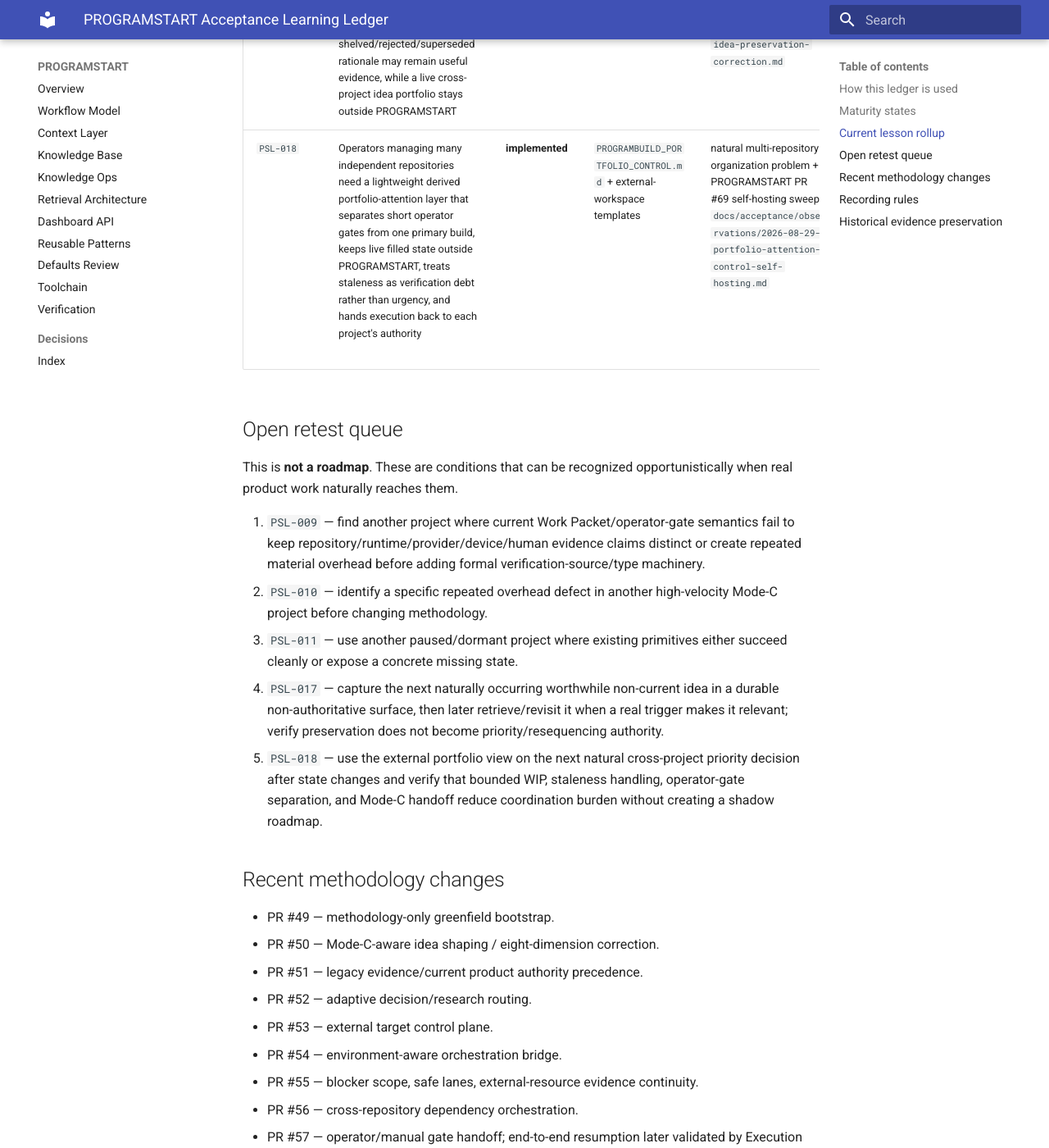
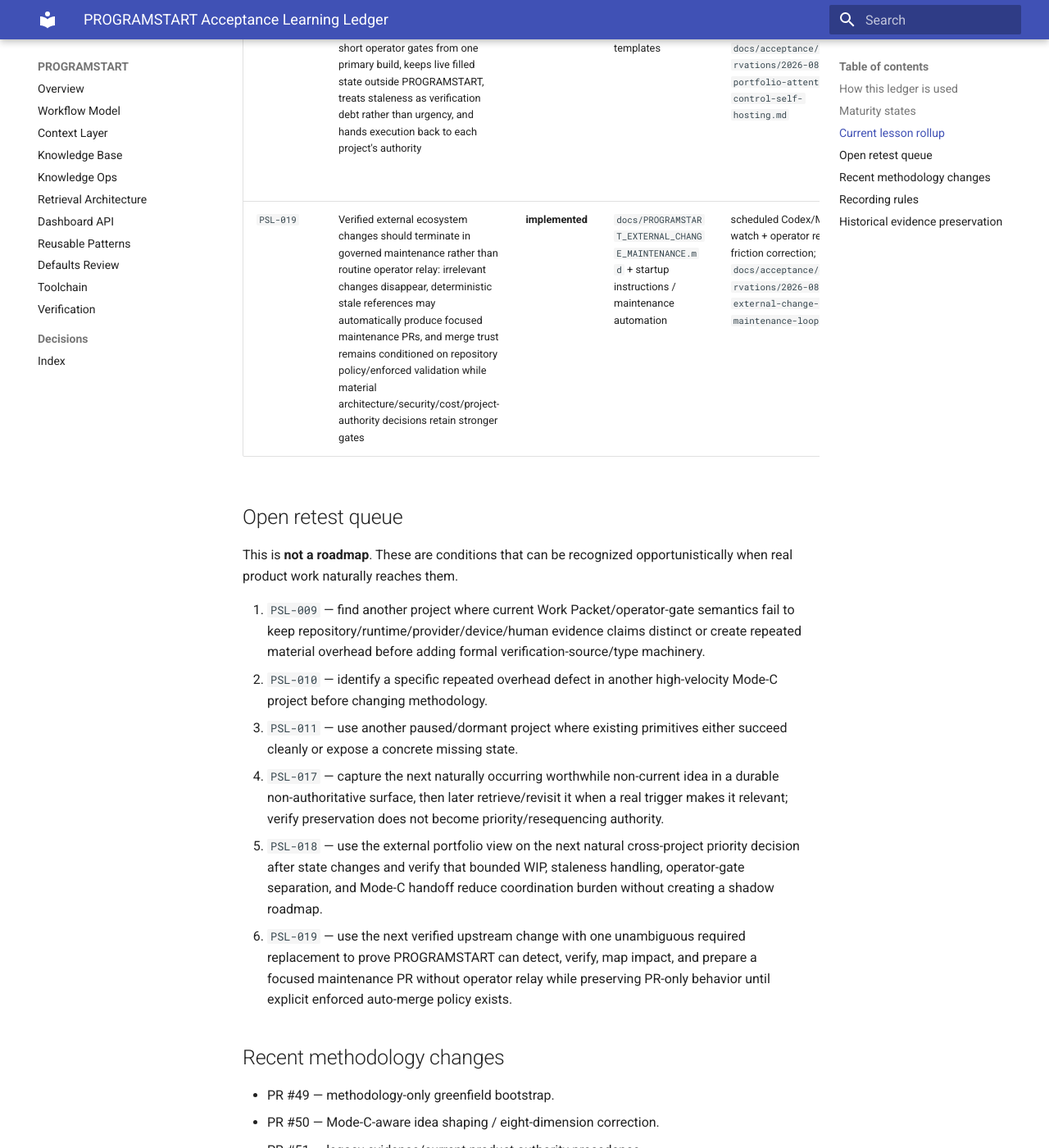
Before and after one commit to GrahamArdent/PROGRAMSTART, an MkDocs documentation site: the page built from docs/PROGRAMSTART_ACCEPTANCE_LEARNING_LEDGER.md, in a window 1280 px wide and 1400 px high, scrolled down 4473 px. Shown: the whole window at 82% size. Built offline with MkDocs 1.6.1 and Material for MkDocs 9.7.7, drawn with Linux system fonts in a browser that asks for light colours; some of the changed text lies outside the part shown.

Commit message:
docs(acceptance): register external maintenance lesson

```diff
--- a/docs/PROGRAMSTART_ACCEPTANCE_LEARNING_LEDGER.md
+++ b/docs/PROGRAMSTART_ACCEPTANCE_LEARNING_LEDGER.md
@@ -58,6 +58,7 @@
 | `PSL-016` | Generic operator acceptance of a concrete recommendation must resolve deterministically to execution inside current authority, durable-authority reconciliation then execution, or deferral without resequencing; stronger gates remain independent, actual contradictory evidence wins, and applicable checklist obligations must be actively reconciled without turning checklists into scope/strategy | **validated** | Planning Operating Model + Work Packet + orchestration prompt + execution checklist | PR #65 implementation → natural Planning Projects acceptance “I agree. You may go ahead.” correctly resolved as `reconcile_authority_then_execute` for the idea-preservation methodology change; `docs/acceptance/observations/2026-08-29-idea-preservation-correction.md` | future generic acceptances with a different disposition, contradicted premise, or stronger gate should remain available as counterevidence/revalidation opportunities |
 | `PSL-017` | Worthwhile ideas need cheap durable non-authoritative preservation separate from promotion/execution: capture broadly, promote deliberately, execute only from authority; shelved/rejected/superseded rationale may remain useful evidence, while a live cross-project idea portfolio stays outside PROGRAMSTART | **implemented** | Planning Operating Model + Idea Intake + optional `IDEA_LEDGER.md` + orchestration prompt | Planning Projects capture-audit correction + PROGRAMSTART PR #68; `docs/acceptance/observations/2026-08-29-idea-preservation-correction.md` | next natural project/workspace idea that is worth preserving but not current work: capture it, later retrieve/revisit it when relevant, and prove it can be promoted/rejected/shelved without silently resequencing active authority |
 | `PSL-018` | Operators managing many independent repositories need a lightweight derived portfolio-attention layer that separates short operator gates from one primary build, keeps live filled state outside PROGRAMSTART, treats staleness as verification debt rather than urgency, and hands execution back to each project's authority | **implemented** | `PROGRAMBUILD_PORTFOLIO_CONTROL.md` + external-workspace templates | natural multi-repository organization problem + PROGRAMSTART PR #69 self-hosting sweep; `docs/acceptance/observations/2026-08-29-portfolio-attention-control-self-hosting.md` | next natural “what should we work on?” request after material project-state changes: refresh retained rows cheaply, correct stale assumptions from project authority, keep paused work non-urgent, separate one operator gate from one primary build, and hand the selected project back to Mode C without portfolio authority drift |
+| `PSL-019` | Verified external ecosystem changes should terminate in governed maintenance rather than routine operator relay: irrelevant changes disappear, deterministic stale references may automatically produce focused maintenance PRs, and merge trust remains conditioned on repository policy/enforced validation while material architecture/security/cost/project-authority decisions retain stronger gates | **implemented** | `docs/PROGRAMSTART_EXTERNAL_CHANGE_MAINTENANCE.md` + startup instructions / maintenance automation | scheduled Codex/MCP watch + operator relay-friction correction; `docs/acceptance/observations/2026-08-31-external-change-maintenance-loop.md` | next verified upstream change with one unambiguous required PROGRAMSTART replacement: detect/verify/impact/prepare focused PR without operator relay, prove validation, and remain PR-only unless explicit enforced auto-merge policy exists |
 
 ## Open retest queue
 
@@ -68,6 +69,7 @@
 3. `PSL-011` — use another paused/dormant project where existing primitives either succeed cleanly or expose a concrete missing state.
 4. `PSL-017` — capture the next naturally occurring worthwhile non-current idea in a durable non-authoritative surface, then later retrieve/revisit it when a real trigger makes it relevant; verify preservation does not become priority/resequencing authority.
 5. `PSL-018` — use the external portfolio view on the next natural cross-project priority decision after state changes and verify that bounded WIP, staleness handling, operator-gate separation, and Mode-C handoff reduce coordination burden without creating a shadow roadmap.
+6. `PSL-019` — use the next verified upstream change with one unambiguous required replacement to prove PROGRAMSTART can detect, verify, map impact, and prepare a focused maintenance PR without operator relay while preserving PR-only behavior until explicit enforced auto-merge policy exists.
 
 ## Recent methodology changes
 
@@ -80,13 +82,14 @@
 - PR #55 — blocker scope, safe lanes, external-resource evidence continuity.
 - PR #56 — cross-repository dependency orchestration.
 - PR #57 — operator/manual gate handoff; end-to-end resumption later validated by Execution Node EN-01.
-- PR #59 — coordinated concurrent Mode-C lanes.
+- PR #59 — coordinated Mode-C lanes.
 - PR #60 — acceptance Learning Gate and organized evidence/rollup loop; later validated by the real Secrets & Credential Architecture Audit checkpoint.
 - PR #62 — decision-scoped cost governance / Cost Envelope; later validated by the real Secrets & Credential Architecture Audit provider decision.
 - PR #63 — risk-triggered post-implementation adversarial Challenge Gate; validated by the Watchtower V0.2 Slice 2 PR #2 retest and repeatedly confirmed by Execution Node trust/runtime corrections.
 - PR #65 — accepted-recommendation resolution + conditional checklist completeness; validated by the natural idea-preservation recommendation → “I agree. You may go ahead.” flow recorded in the 2026-08-29 observation.
 - PR #68 — lightweight durable idea preservation / promotion lifecycle (**PSL-017 implemented; real-project retest remains open**).
 - PR #69 — lightweight external portfolio-attention control (**PSL-018 implemented; real cross-project refresh/reselection retest remains open**).
+- External change maintenance loop — bounded upstream-change classification with automatic safe PR preparation, Watchtower sensor/evidence composition, and an explicit PR-vs-auto-merge trust boundary (**PSL-019 implemented; real autonomous maintenance retest remains open**).
 
 ## Recording rules
 
```
